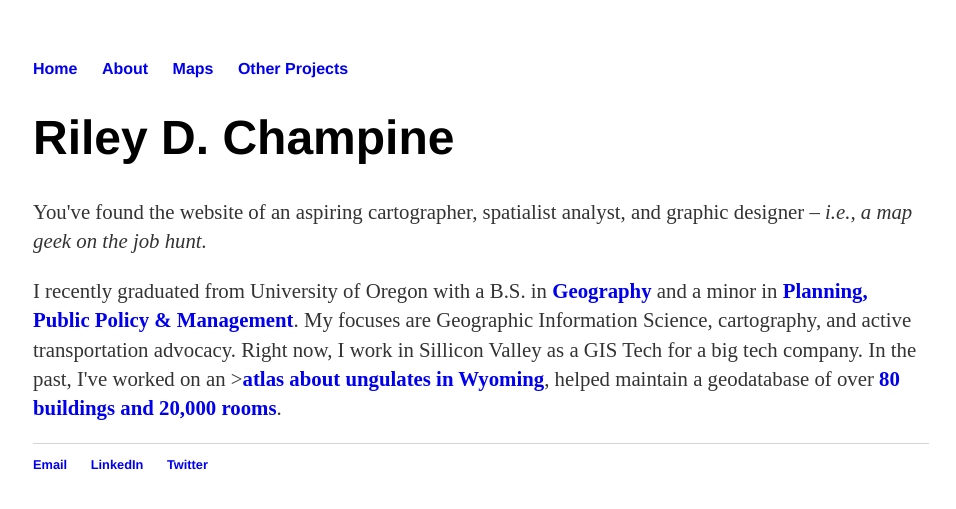
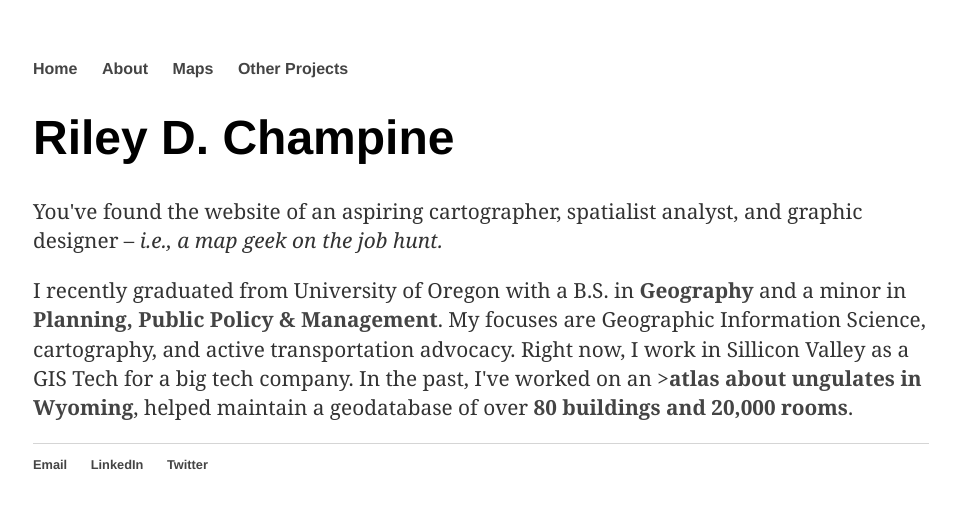
Before and after one commit to rileydchampine/rileydchampine.github.io, a Jekyll site: the page built from index.html, in a window 1280 px wide. Shown: the top 509 px of the page, without its empty margins (159-1115 px from the left). Built offline with Jekyll 4.4.1, drawn with Linux system fonts in a browser that asks for light colours.

Commit message:
Update main.css

```diff
--- a/css/main.css
+++ b/css/main.css
@@ -14,7 +14,7 @@ nav ul li, footer ul li {
 }
 a {
     text-decoration: none;
-    color: ##003300;
+    color: #444;
 }
 a:hover {
     text-decoration: underline;
@@ -31,7 +31,7 @@ p {
     font-size: 1.3em;
     line-height: 1.4em;
     color: #333;
-    font-family:'Caslon', 'Times New Roman';
+    font-family:'Georgia', 'Times New Roman';
 }
 footer {
     border-top: 1px solid #d5d5d5;
```
